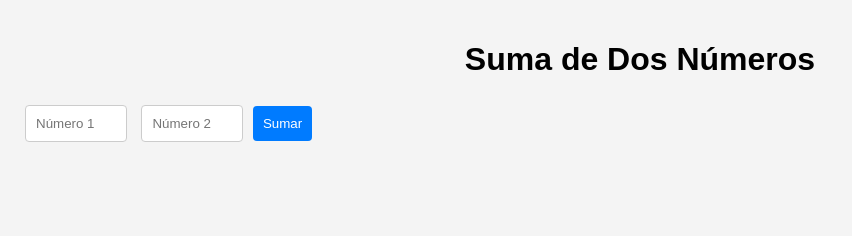
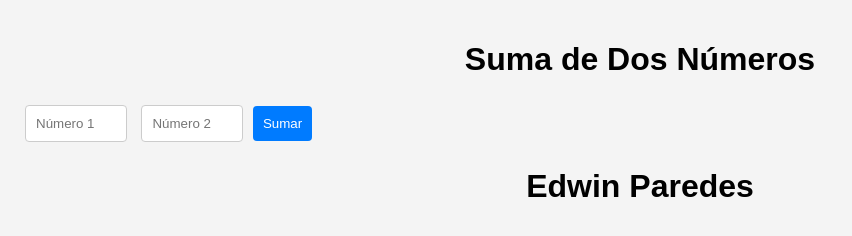
Before and after one commit to paredesvasqueze/gitpagesprueba, a plain HTML site: page index.html in a window 1280 px wide. Shown: the whole page, without its empty margins (0-852 px from the left). Drawn offline with Linux system fonts and the light colour scheme.

Commit message:
Agregue Nombres

```diff
--- a/index.html
+++ b/index.html
@@ -16,5 +16,7 @@
 
     <script src="script.js"></script>
 
+    <h1>Edwin Paredes</h1>
+
 </body>
 </html>
```
